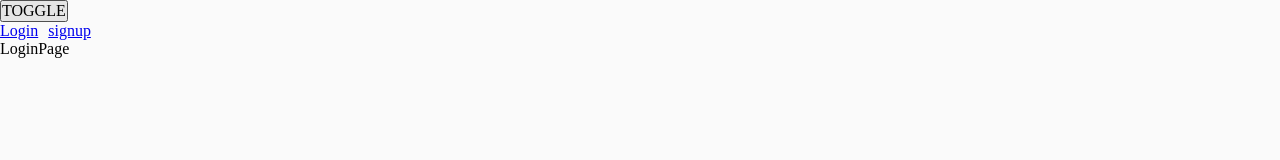
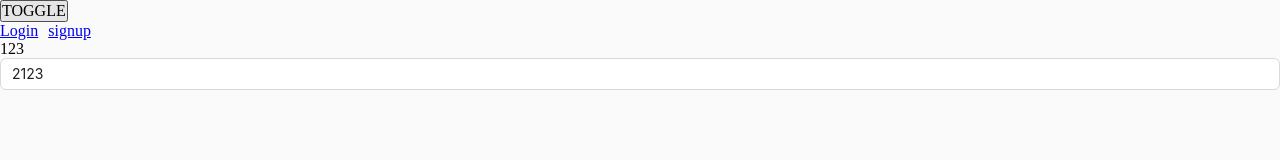
Before and after one commit to PaulinaLyu/formland, a React (Vite) app: page /login in a window 1280 px wide. Shown: the top 160 px of the page. Built offline with nearby package versions, Linux system fonts and the light colour scheme.

Commit message:
feature(shared/InputWithLabel): Создала текстовое поле с меткой

```diff
--- a/package.json
+++ b/package.json
@@ -8,6 +8,7 @@
     "build": "tsc && vite build"
   },
   "dependencies": {
+    "antd": "^5.14.1",
     "react": "^18.2.0",
     "react-dom": "^18.2.0",
     "react-router-dom": "^6.22.0"
--- a/src/pages/LoginPage/LoginPage.tsx
+++ b/src/pages/LoginPage/LoginPage.tsx
@@ -1,3 +1,5 @@
+import { InputWithLabel } from "@/shared/Input";
+
 export const LoginPage = () => {
-  return <div>LoginPage</div>;
+  return <InputWithLabel value={"2123"} onChange={() => {}} label="123"/>;
 };
--- /dev/null
+++ b/src/shared/Input/index.ts
@@ -0,0 +1 @@
+export { InputWithLabel } from "./ui/InputWithLabel"
--- /dev/null
+++ b/src/shared/Input/ui/InputWithLabel.module.css
@@ -0,0 +1,3 @@
+.Label {
+    margin-bottom: 10px;
+}
--- /dev/null
+++ b/src/shared/Input/ui/InputWithLabel.tsx
@@ -0,0 +1,28 @@
+import { ChangeEventHandler } from 'react';
+import {classNames} from '@/shared/libs';
+import style from './InputWithLabel.module.css'
+import { Input } from 'antd';
+import { SizeType } from 'antd/es/config-provider/SizeContext';
+
+
+interface InputWithLabelProps {
+    containerClassName?: string;
+    className?: string;
+    placeholder?: string;
+    label?: string;
+    value: string;
+    onChange: ChangeEventHandler<HTMLInputElement>;
+    size?: SizeType
+
+}
+
+export const InputWithLabel = (props:InputWithLabelProps) => {
+   const  {className = '', placeholder= '', label = null, size='middle', containerClassName = '', value, onChange } = props;
+
+    return (
+        <div className={classNames('',{},[containerClassName])}>
+            {label && <label className={style.Label}>{label}</label>}
+            <Input className={classNames('',{},[className])} size={size} placeholder={placeholder} value={value} onChange={onChange} />
+        </div>
+    )
+}
--- /dev/null
+++ b/src/shared/libs/index.ts
@@ -0,0 +1 @@
+export {classNames} from './classNames/classNames'
```
Also changed, not shown: 1 other file (tests, documents, lock files or other folders).
